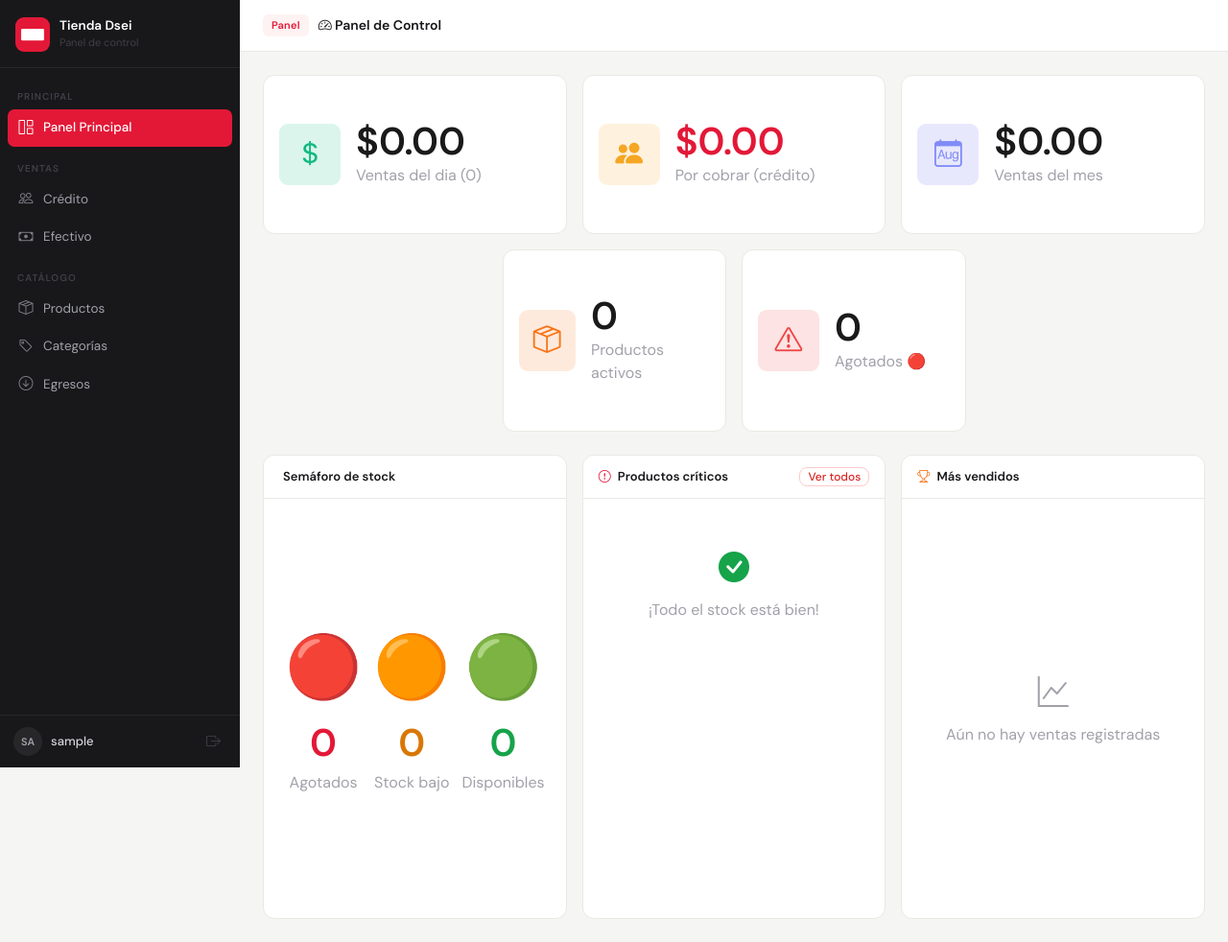
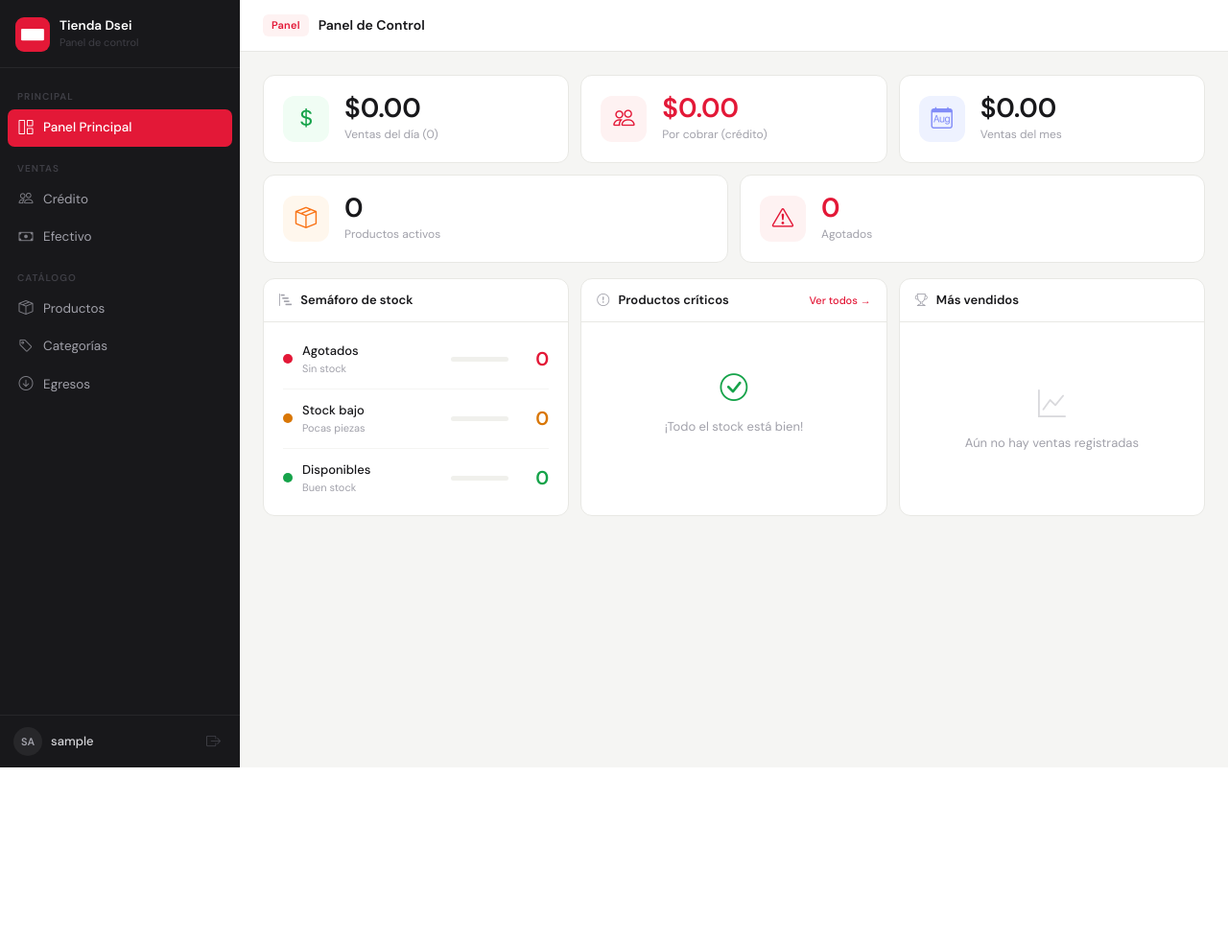
Before and after one commit to xlDeadman/tiendita, a Django app: page /dashboard/ in a window 1280 px wide. Shown: the whole page at 96% size. After the commit the page ends 800 px from the top, so only its background shows below. Run offline with Django 5.2, Linux system fonts and the light colour scheme; the visitor is signed in with stand-in values (Sample User, id 1); data that the repository does not hold is empty.

Commit message:
Rediseño dashboard.html con semáforo de barras

```diff
--- a/inventario/templates/inventario/dashboard.html
+++ b/inventario/templates/inventario/dashboard.html
@@ -1,6 +1,7 @@
 {% extends 'inventario/base.html' %}
 {% block title %}Dashboard{% endblock %}
-{% block page_title %}<i class="bi bi-speedometer2"></i> Panel de Control{% endblock %}
+{% block topbar_badge %}Panel{% endblock %}
+{% block page_title %}Panel de Control{% endblock %}
 
 {% block extra_head %}
 <script src="https://cdn.jsdelivr.net/npm/chart.js"></script>
@@ -8,163 +9,352 @@
 
 {% block content %}
 
-<!-- Fila 1: Ventas del día | Por cobrar | Ventas del mes -->
-<div class="row g-3 mb-3 justify-content-center">
-  <div class="col-6 col-md-4">
-    <div class="card stat-card h-100">
-      <div class="card-body d-flex align-items-center gap-3 py-5">
-        <div class="stat-icon" style="background:rgba(16,185,129,.15); color:#10b981; width:64px; height:64px; font-size:1.8rem;">
+<style>
+    /* ── STAT CARDS FILA 1 ── */
+    .kpi-grid {
+        display: grid;
+        grid-template-columns: repeat(3, 1fr);
+        gap: 12px;
+        margin-bottom: 12px;
+    }
+
+    .kpi-grid-2 {
+        display: grid;
+        grid-template-columns: repeat(2, 1fr);
+        gap: 12px;
+        margin-bottom: 16px;
+    }
+
+    .kpi-card {
+        background: #fff;
+        border: 1px solid #e8e8e4;
+        border-radius: 12px;
+        padding: 20px;
+        display: flex;
+        align-items: center;
+        gap: 16px;
+        transition: border-color 0.15s;
+    }
+
+    .kpi-card:hover { border-color: #d0d0cc; }
+
+    .kpi-icon {
+        width: 48px;
+        height: 48px;
+        border-radius: 12px;
+        display: flex;
+        align-items: center;
+        justify-content: center;
+        font-size: 1.4rem;
+        flex-shrink: 0;
+    }
+
+    .kpi-valor {
+        font-size: 1.75rem;
+        font-weight: 700;
+        color: #18181b;
+        line-height: 1;
+    }
+
+    .kpi-label {
+        font-size: 12px;
+        color: #a1a1aa;
+        margin-top: 4px;
+    }
+
+    /* ── BOTTOM GRID ── */
+    .bottom-grid {
+        display: grid;
+        grid-template-columns: 1fr 1fr 1fr;
+        gap: 12px;
+    }
+
+    .panel-card {
+        background: #fff;
+        border: 1px solid #e8e8e4;
+        border-radius: 12px;
+        overflow: hidden;
+        display: flex;
+        flex-direction: column;
+    }
+
+    .panel-card-head {
+        padding: 12px 16px;
+        border-bottom: 1px solid #e8e8e4;
+        font-size: 13px;
+        font-weight: 600;
+        color: #18181b;
+        display: flex;
+        align-items: center;
+        justify-content: space-between;
+        flex-shrink: 0;
+    }
+
+    .panel-card-head i { color: #a1a1aa; margin-right: 6px; }
+
+    .panel-card-body {
+        padding: 20px;
+        flex: 1;
+        display: flex;
+        flex-direction: column;
+        justify-content: center;
+    }
+
+    /* ── SEMÁFORO ── */
+    .semaforo-item {
+        display: flex;
+        align-items: center;
+        justify-content: space-between;
+        padding: 12px 0;
+        border-bottom: 1px solid #f5f5f3;
+        text-decoration: none;
+    }
+
+    .semaforo-item:last-child { border-bottom: none; }
+
+    .semaforo-left {
+        display: flex;
+        align-items: center;
+        gap: 10px;
+    }
+
+    .semaforo-dot {
+        width: 10px;
+        height: 10px;
+        border-radius: 50%;
+        flex-shrink: 0;
+    }
+
+    .semaforo-nombre {
+        font-size: 13px;
+        font-weight: 500;
+        color: #18181b;
+    }
+
+    .semaforo-sub {
+        font-size: 11px;
+        color: #a1a1aa;
+        margin-top: 1px;
+    }
+
+    .semaforo-right {
+        display: flex;
+        align-items: center;
+        gap: 10px;
+    }
+
+    .semaforo-num {
+        font-size: 20px;
+        font-weight: 700;
+        line-height: 1;
+        min-width: 32px;
+        text-align: right;
+    }
+
+    .progress-bar-wrap {
+        width: 60px;
+        height: 5px;
+        background: #f0f0ec;
+        border-radius: 99px;
+        overflow: hidden;
+    }
+
+    .progress-bar-fill {
+        height: 100%;
+        border-radius: 99px;
+        transition: width 0.6s ease;
+    }
+
+    /* ── CRÍTICOS ── */
+    .critico-item {
+        display: flex;
+        align-items: center;
+        justify-content: space-between;
+        padding: 9px 0;
+        border-bottom: 1px solid #f5f5f3;
+    }
+
+    .critico-item:last-child { border-bottom: none; }
+
+    .critico-nombre {
+        font-size: 13px;
+        color: #18181b;
+        font-weight: 500;
+    }
+
+    .critico-right {
+        display: flex;
+        align-items: center;
+        gap: 6px;
+    }
+</style>
+
+<!-- Fila 1: KPIs principales -->
+<div class="kpi-grid">
+    <div class="kpi-card">
+        <div class="kpi-icon" style="background:#f0fdf4; color:#16a34a;">
             <i class="bi bi-currency-dollar"></i>
         </div>
         <div>
-          <div style="font-size:2.5rem; font-weight:800; color:#1a1a1a; line-height:1;">${{ total_hoy|floatformat:2 }}</div>
-          <div class="text-muted mt-1">Ventas del dia ({{ num_ventas_hoy }})</div>
+            <div class="kpi-valor">${{ total_hoy|floatformat:2 }}</div>
+            <div class="kpi-label">Ventas del día ({{ num_ventas_hoy }})</div>
         </div>
+    </div>
+
+    <div class="kpi-card">
+        <div class="kpi-icon" style="background:#fef2f2; color:#e31837;">
+            <i class="bi bi-people"></i>
+        </div>
+        <div>
+            <div class="kpi-valor" style="color:#e31837;">${{ por_cobrar|floatformat:2 }}</div>
+            <div class="kpi-label">Por cobrar (crédito)</div>
+        </div>
+    </div>
+
+    <div class="kpi-card">
+        <div class="kpi-icon" style="background:#eef2ff; color:#818cf8;">
+            <i class="bi bi-calendar-month"></i>
+        </div>
+        <div>
+            <div class="kpi-valor">${{ total_mes|floatformat:2 }}</div>
+            <div class="kpi-label">Ventas del mes</div>
         </div>
     </div>
 </div>
 
-  <div class="col-6 col-md-4">
-    <div class="card stat-card h-100">
-      <div class="card-body d-flex align-items-center gap-3 py-5">
-        <div class="stat-icon" style="background:rgba(245,166,35,.15); color:#f5a623; width:64px; height:64px; font-size:1.8rem;">
-          <i class="bi bi-people-fill"></i>
+<!-- Fila 2: Productos / Agotados -->
+<div class="kpi-grid-2">
+    <div class="kpi-card">
+        <div class="kpi-icon" style="background:#fff7ed; color:#f97316;">
+            <i class="bi bi-box-seam"></i>
         </div>
         <div>
-          <div style="font-size:2.5rem; font-weight:800; color:#e31837; line-height:1;">${{ por_cobrar|floatformat:2 }}</div>
-          <div class="text-muted mt-1">Por cobrar (crédito)</div>
+            <div class="kpi-valor">{{ total_productos }}</div>
+            <div class="kpi-label">Productos activos</div>
         </div>
+    </div>
+
+    <div class="kpi-card">
+        <div class="kpi-icon" style="background:#fef2f2; color:#e31837;">
+            <i class="bi bi-exclamation-triangle"></i>
+        </div>
+        <div>
+            <div class="kpi-valor" style="color:#e31837;">{{ agotados }}</div>
+            <div class="kpi-label">Agotados</div>
         </div>
     </div>
 </div>
 
-  <div class="col-6 col-md-4">
-    <div class="card stat-card h-100">
-      <div class="card-body d-flex align-items-center gap-3 py-5">
-        <div class="stat-icon" style="background:rgba(99,102,241,.15); color:#818cf8; width:64px; height:64px; font-size:1.8rem;">
-          <i class="bi bi-calendar-month"></i>
+<!-- Fila 3: Semáforo | Críticos | Gráfica -->
+<div class="bottom-grid">
+
+    <!-- Semáforo -->
+    <div class="panel-card">
+        <div class="panel-card-head">
+            <span><i class="bi bi-bar-chart-steps"></i> Semáforo de stock</span>
         </div>
+        <div class="panel-card-body" style="padding: 8px 20px;">
+            {% with total=agotados|add:stock_bajo|add:disponibles %}
+
+            <a href="{% url 'producto_list' %}?semaforo=rojo" class="semaforo-item">
+                <div class="semaforo-left">
+                    <div class="semaforo-dot" style="background:#e31837;"></div>
                     <div>
-          <div style="font-size:2.5rem; font-weight:800; color:#1a1a1a; line-height:1;">${{ total_mes|floatformat:2 }}</div>
-          <div class="text-muted mt-1">Ventas del mes</div>
+                        <div class="semaforo-nombre">Agotados</div>
+                        <div class="semaforo-sub">Sin stock</div>
                     </div>
                 </div>
+                <div class="semaforo-right">
+                    <div class="progress-bar-wrap">
+                        <div class="progress-bar-fill" style="background:#e31837; width:{% if total > 0 %}{% widthratio agotados total 100 %}%{% else %}0%{% endif %};"></div>
+                    </div>
+                    <div class="semaforo-num" style="color:#e31837;">{{ agotados }}</div>
+                </div>
+            </a>
+
+            <a href="{% url 'producto_list' %}?semaforo=naranja" class="semaforo-item">
+                <div class="semaforo-left">
+                    <div class="semaforo-dot" style="background:#d97706;"></div>
+                    <div>
+                        <div class="semaforo-nombre">Stock bajo</div>
+                        <div class="semaforo-sub">Pocas piezas</div>
                     </div>
                 </div>
+                <div class="semaforo-right">
+                    <div class="progress-bar-wrap">
+                        <div class="progress-bar-fill" style="background:#d97706; width:{% if total > 0 %}{% widthratio stock_bajo total 100 %}%{% else %}0%{% endif %};"></div>
                     </div>
+                    <div class="semaforo-num" style="color:#d97706;">{{ stock_bajo }}</div>
+                </div>
+            </a>
 
-<!-- Fila 2: Productos activos | Agotados (centrados) -->
-<div class="row g-3 mb-4 justify-content-center">
-  <div class="col-6 col-md-3">
-    <div class="card stat-card h-100">
-      <div class="card-body d-flex align-items-center gap-3 py-5">
-        <div class="stat-icon" style="background:rgba(249,115,22,.15); color:#f97316; width:64px; height:64px; font-size:1.8rem;">
-          <i class="bi bi-box-seam"></i>
-        </div>
+            <a href="{% url 'producto_list' %}?semaforo=verde" class="semaforo-item">
+                <div class="semaforo-left">
+                    <div class="semaforo-dot" style="background:#16a34a;"></div>
                     <div>
-          <div style="font-size:2.5rem; font-weight:800; color:#1a1a1a; line-height:1;">{{ total_productos }}</div>
-          <div class="text-muted mt-1">Productos activos</div>
+                        <div class="semaforo-nombre">Disponibles</div>
+                        <div class="semaforo-sub">Buen stock</div>
                     </div>
                 </div>
+                <div class="semaforo-right">
+                    <div class="progress-bar-wrap">
+                        <div class="progress-bar-fill" style="background:#16a34a; width:{% if total > 0 %}{% widthratio disponibles total 100 %}%{% else %}0%{% endif %};"></div>
                     </div>
+                    <div class="semaforo-num" style="color:#16a34a;">{{ disponibles }}</div>
                 </div>
+            </a>
 
-  <div class="col-6 col-md-3">
-    <div class="card stat-card h-100">
-      <div class="card-body d-flex align-items-center gap-3 py-5">
-        <div class="stat-icon" style="background:rgba(239,68,68,.15); color:#ef4444; width:64px; height:64px; font-size:1.8rem;">
-          <i class="bi bi-exclamation-triangle"></i>
-        </div>
-        <div>
-          <div style="font-size:2.5rem; font-weight:800; color:#1a1a1a; line-height:1;">{{ agotados }}</div>
-          <div class="text-muted mt-1">Agotados 🔴</div>
-        </div>
-      </div>
-    </div>
-  </div>
-</div>
-
-<!-- Tercera fila -->
-<div class="row g-3" style="min-height:500px;">
-
-  <!-- Semáforo -->
-  <div class="col-12 col-md-4">
-    <div class="card stat-card h-100">
-      <div class="card-header">
-        <i class="bi bi-traffic-light me-1" style="color:#f97316;"></i> Semáforo de stock
-      </div>
-      <div class="card-body d-flex align-items-center">
-        <div class="d-flex justify-content-around text-center w-100">
-          <a href="{% url 'producto_list' %}?semaforo=rojo" class="text-decoration-none">
-            <div style="font-size:4rem;">🔴</div>
-            <div style="font-size:2.5rem; font-weight:800;" class="text-danger">{{ agotados }}</div>
-            <div class="text-muted">Agotados</div>
-          </a>
-          <a href="{% url 'producto_list' %}?semaforo=naranja" class="text-decoration-none">
-            <div style="font-size:4rem;">🟠</div>
-            <div style="font-size:2.5rem; font-weight:800;" class="text-warning">{{ stock_bajo }}</div>
-            <div class="text-muted">Stock bajo</div>
-          </a>
-          <a href="{% url 'producto_list' %}?semaforo=verde" class="text-decoration-none">
-            <div style="font-size:4rem;">🟢</div>
-            <div style="font-size:2.5rem; font-weight:800;" class="text-success">{{ disponibles }}</div>
-            <div class="text-muted">Disponibles</div>
-          </a>
-        </div>
-      </div>
+            {% endwith %}
         </div>
     </div>
 
     <!-- Productos críticos -->
-  <div class="col-12 col-md-4">
-    <div class="card stat-card h-100">
-      <div class="card-header d-flex justify-content-between align-items-center">
-        <span><i class="bi bi-exclamation-circle me-1 text-danger"></i> Productos críticos</span>
-        <a href="{% url 'producto_list' %}?semaforo=rojo" class="btn btn-outline-danger btn-sm py-0 px-2" style="font-size:.75rem;">Ver todos</a>
+    <div class="panel-card">
+        <div class="panel-card-head">
+            <span><i class="bi bi-exclamation-circle"></i> Productos críticos</span>
+            <a href="{% url 'producto_list' %}?semaforo=rojo"
+               style="font-size:11px; color:#e31837; text-decoration:none; font-weight:500;">Ver todos →</a>
         </div>
-      <div class="card-body p-0" style="max-height:350px; overflow-y:auto;">
+        <div style="padding: 0 4px; flex:1; overflow-y:auto; max-height:280px;">
             {% if productos_criticos %}
-        <ul class="list-group list-group-flush">
                 {% for p in productos_criticos %}
-          <li class="list-group-item d-flex justify-content-between align-items-center py-3">
-            <span class="fw-medium">{{ p.nombre }}</span>
-            <div class="d-flex gap-2 align-items-center">
-              <span class="badge bg-{% if p.stock_actual <= 0 %}danger{% else %}warning text-dark{% endif %}">
+                <div class="critico-item" style="padding: 9px 12px;">
+                    <span class="critico-nombre">{{ p.nombre }}</span>
+                    <div class="critico-right">
+                        <span class="badge" style="background:#fef2f2; color:#e31837; font-size:11px;">
                             {{ p.stock_actual }} pzs
                         </span>
-              <a href="{% url 'producto_ajuste_stock' p.pk %}" class="btn btn-outline-secondary btn-sm py-0 px-1" style="font-size:.7rem;">
+                        <a href="{% url 'producto_ajuste_stock' p.pk %}"
+                           class="btn btn-sm btn-outline-secondary"
+                           style="padding:2px 7px; font-size:11px;">
                             <i class="bi bi-plus"></i>
                         </a>
                     </div>
-          </li>
+                </div>
                 {% endfor %}
-        </ul>
             {% else %}
-        <div class="text-center py-5 text-muted">
-          <i class="bi bi-check-circle-fill text-success fs-2 d-block mb-2"></i>
+                <div class="text-center py-5" style="color:#a1a1aa; font-size:13px;">
+                    <i class="bi bi-check-circle" style="font-size:1.8rem; display:block; margin-bottom:8px; color:#16a34a;"></i>
                     ¡Todo el stock está bien!
                 </div>
             {% endif %}
         </div>
     </div>
+
+    <!-- Más vendidos -->
+    <div class="panel-card">
+        <div class="panel-card-head">
+            <span><i class="bi bi-trophy"></i> Más vendidos</span>
         </div>
-
-  <!-- Más vendidos GRÁFICA -->
-  <div class="col-12 col-md-4">
-    <div class="card stat-card h-100">
-      <div class="card-header">
-        <i class="bi bi-trophy me-1" style="color:#f97316;"></i> Más vendidos
-      </div>
-      <div class="card-body d-flex align-items-center justify-content-center">
+        <div class="panel-card-body">
             {% if top_productos %}
-        <canvas id="chartVendidos"></canvas>
+            <canvas id="chartVendidos" style="max-height:260px;"></canvas>
             {% else %}
-        <div class="text-center text-muted">
-          <i class="bi bi-graph-up fs-2 d-block mb-2"></i>
+            <div class="text-center" style="color:#a1a1aa; font-size:13px;">
+                <i class="bi bi-graph-up" style="font-size:1.8rem; display:block; margin-bottom:8px; opacity:.4;"></i>
                 Aún no hay ventas registradas
             </div>
             {% endif %}
-      </div>
         </div>
     </div>
 
@@ -176,40 +366,31 @@
 {% if top_productos %}
 <script>
     const labels = [{% for p in top_productos %}"{{ p.producto__nombre }}"{% if not forloop.last %},{% endif %}{% endfor %}];
-  const data = [{% for p in top_productos %}{{ p.total_vendido }}{% if not forloop.last %},{% endif %}{% endfor %}];
+    const data   = [{% for p in top_productos %}{{ p.total_vendido }}{% if not forloop.last %},{% endif %}{% endfor %}];
 
     new Chart(document.getElementById('chartVendidos'), {
         type: 'bar',
         data: {
-      labels: labels,
+            labels,
             datasets: [{
-        label: 'Vendidos',
-        data: data,
-        backgroundColor: [
-          'rgba(249,115,22,.8)',
-          'rgba(239,68,68,.8)',
-          'rgba(16,185,129,.8)',
-          'rgba(99,102,241,.8)',
-          'rgba(245,158,11,.8)',
-        ],
-        borderRadius: 8,
+                data,
+                backgroundColor: ['#e31837','#f97316','#16a34a','#818cf8','#d97706'],
+                borderRadius: 6,
                 borderWidth: 0,
             }]
         },
         options: {
             responsive: true,
             maintainAspectRatio: false,
-      plugins: {
-        legend: { display: false },
-      },
+            plugins: { legend: { display: false } },
             scales: {
                 x: {
-          ticks: { color: '#888', font: { size: 10 } },
+                    ticks: { color: '#a1a1aa', font: { size: 10 } },
                     grid: { display: false },
                 },
                 y: {
-          ticks: { color: '#888', font: { size: 10 } },
-          grid: { color: 'rgba(0,0,0,.05)' },
+                    ticks: { color: '#a1a1aa', font: { size: 10 } },
+                    grid: { color: 'rgba(0,0,0,.04)' },
                     beginAtZero: true,
                 }
             }
```
Lines whose indentation alone changed are shown as unchanged.
